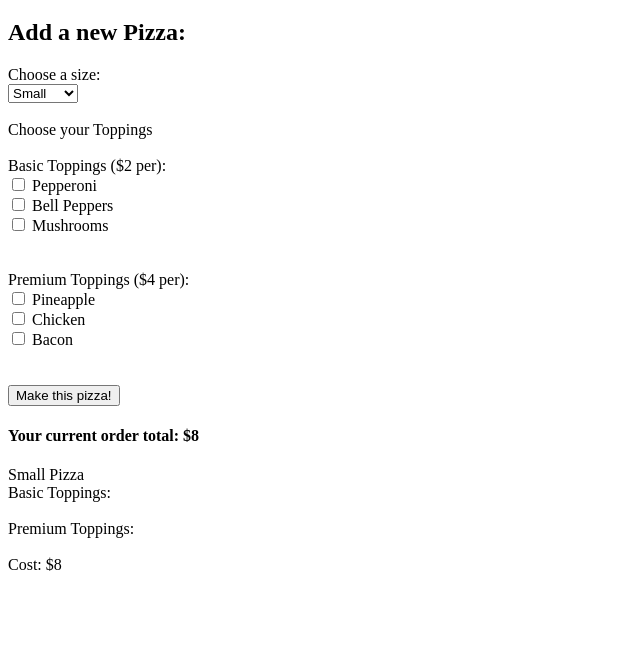
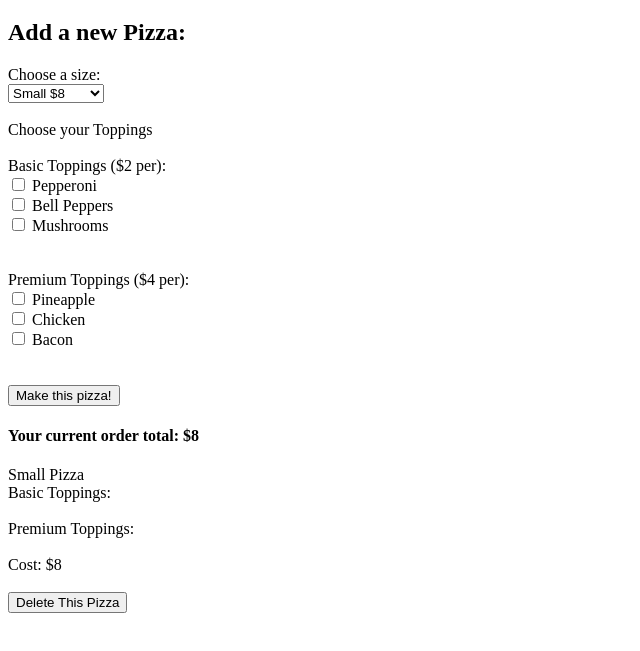
Before and after one commit to CarlSustrich/PizzaParlor, a plain HTML site: page index.html in a window 1280 px wide. Both pictures are taken after a click on the button "Make this pizza!". Shown: the part 61-712 px from the top of the page, without its empty margins (0-640 px from the left). Drawn offline with Linux system fonts and the light colour scheme.

Commit message:
add delete pizza functionality

```diff
--- a/index.html
+++ b/index.html
@@ -12,9 +12,9 @@
     <label for="size">Choose a size:</label>
     <br>
     <select name="size" id="size">
-      <option value="small">Small</option>
-      <option value="medium">Medium</option>
-      <option value="large">Large</option>
+      <option value="small">Small $8</option>
+      <option value="medium">Medium $10</option>
+      <option value="large">Large $12</option>
     </select>
     <br><br>
     Choose your Toppings
@@ -31,7 +31,7 @@
       <label for="mushrooms">Mushrooms</label>
     </div>
     <br><br>
-    <div id= "premiumToppings">Premium Toppings ($4 per):
+    <div>Premium Toppings ($4 per):
       <br>
       <input type="checkbox" id="pineapple" name="pToppings" value="pineapple">
       <label for="pineapple"> Pineapple</label>
@@ -46,7 +46,7 @@
     <button type="submit">Make this pizza!</button>
   </form>
 
-  <div class="hidden">
+  <div>
     <h4>Your current order total: $<span id="totalCost"></span></h4>
     <div id="individualPizzaDetails"></div>
   </div>
--- a/js/scripts.js
+++ b/js/scripts.js
@@ -16,14 +16,14 @@ function Pizza () {
 
 Pizza.prototype.calculateTotal = function () {
   this.cost = 0;
-  this.size === "large" ? this.cost += 12 : this.size === "medium" ? this.cost += 10 : this.size === "small" ? this.cost += 8 : this.cost += 0;
+  sizeCosts = {large: 12, medium: 10, small: 8};
+  this.cost = sizeCosts[this.size];
   this.cost += ((this.basicToppings.length) * 2);
-  this.cost += ((this.premiumToppings.length) *4);
+  this.cost += ((this.premiumToppings.length) * 4);
 };
 
 Pizza.prototype.orderToString = function () {
-  let pizzaString = `${this.size.charAt(0).toUpperCase() + this.size.slice(1)} Pizza <br> Basic Toppings: <br> ${this.basicToppings} <br> Premium Toppings: <br> ${this.premiumToppings} <br> Cost: \$${this.cost} <br><br>`;
-  return pizzaString;
+  return `${this.size.charAt(0).toUpperCase() + this.size.slice(1)} Pizza <br> Basic Toppings: <br> ${this.basicToppings.join(', ')} <br> Premium Toppings: <br> ${this.premiumToppings.join(', ')} <br> Cost: \$${this.cost} <br><br>`;
 };
 
 Order.prototype.calculateTotal = function () {
@@ -67,15 +67,22 @@ function displayPizzaInfo() {
   let pizzaDetailsHolder = document.querySelector('#individualPizzaDetails');
   pizzaDetailsHolder.innerHTML = null;
   newOrder.pizzas.forEach(function(pizza){
-    pizzaDetailsHolder.innerHTML += pizza.orderToString();
+    pizzaDetailsHolder.innerHTML += pizza.orderToString(); (element) => element > 13
+    pizzaDetailsHolder.innerHTML += (`<button onclick="deletePizza(${newOrder.pizzas.indexOf(pizza)})">Delete This Pizza</button><br><br>`);
   });
+  document.querySelector("#totalCost").innerText = newOrder.cost;
+}
+
+function deletePizza(index) {
+  newOrder.pizzas.splice(index, 1);
+  newOrder.calculateTotal();
+  displayPizzaInfo();
 }
 
 function handleFormSubmission (event) {
   event.preventDefault();
   makePizza();
   document.getElementById("new-pizza").reset();
-  document.querySelector("#totalCost").innerText = newOrder.cost;
   displayPizzaInfo();
 }
 
```
